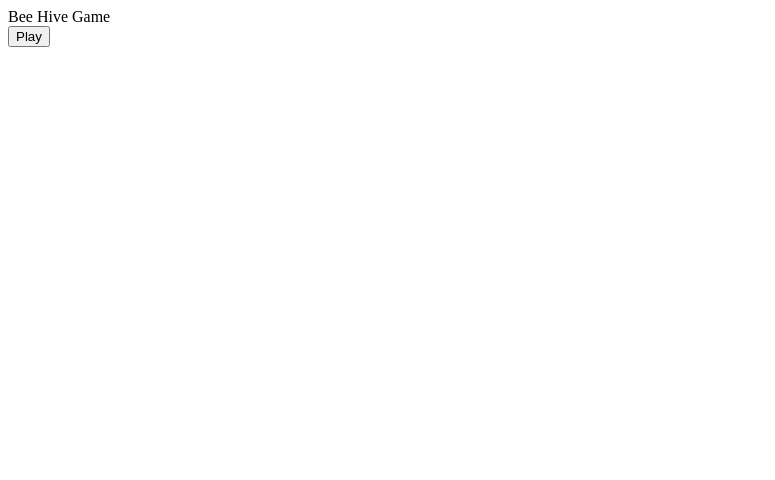
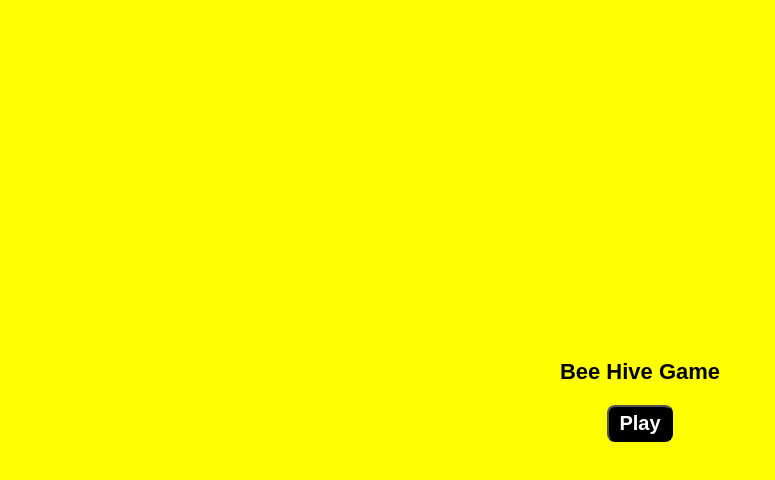
Before and after one commit to rodydavis/bee-hive-game, a plain HTML site: page index.html in a window 1280 px wide. Shown: the whole page, without its empty margins (0-775 px from the left). Drawn offline with Linux system fonts and the light colour scheme; the site is published under a folder, as on GitHub Pages, so addresses that start at the root find nothing.

Commit message:
fixing href

```diff
--- a/index.html
+++ b/index.html
@@ -4,14 +4,13 @@
     <meta charset="UTF-8" />
     <meta http-equiv="X-UA-Compatible" content="IE=edge" />
     <meta name="viewport" content="width=device-width, initial-scale=1.0" />
-    <base href="/bee-hive-game/" />
     <title>Bee Hive</title>
-    <link rel="stylesheet" href="/style.css" />
+    <link rel="stylesheet" href="style.css" />
   </head>
   <body>
     <main class="content">
       <div class="title">Bee Hive Game</div>
-      <a href="/play"><button class="action">Play</button></a>
+      <a href="/bee-hive-game/play"><button class="action">Play</button></a>
     </main>
   </body>
 </html>
```
